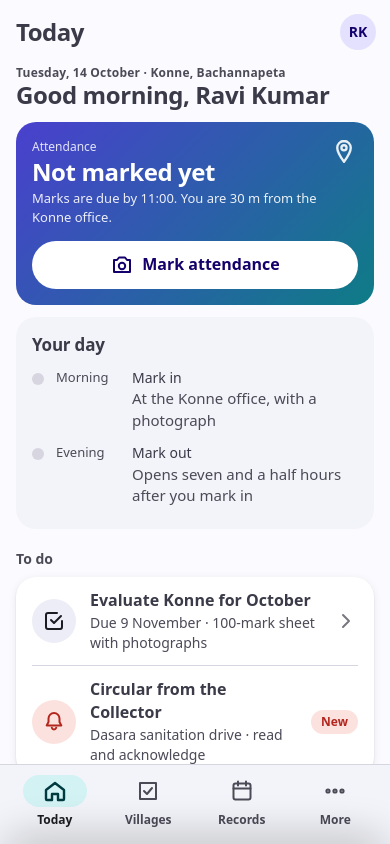
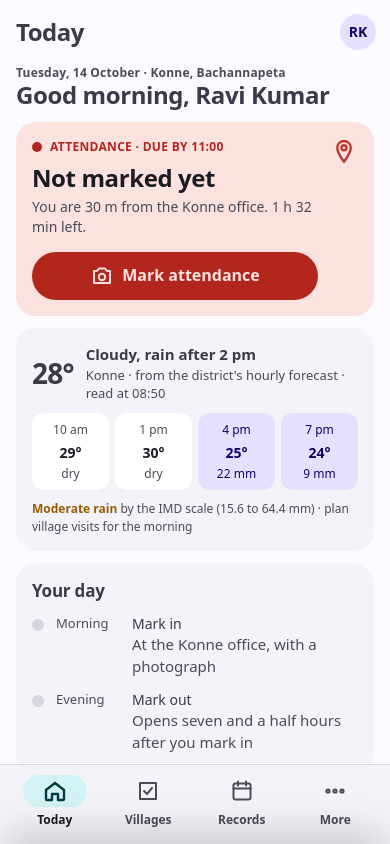
Before and after one commit to jangaoncdm/sjscore-app, a website: page design/prototype.html in a window 390 px wide. Drawn offline with Linux system fonts and the light colour scheme.

Commit message:
Design: Today takes its colour from the register, and the weather sits on it
Asked 14.10.2026: a reddish card while attendance is not marked, green once
it is, greyscale otherwise, and the weather on Today.

The attendance card is rendered from a state table rather than drawn once:
red-leaning while a mark is owed (deeper, with a rule round it, past 11:00),
green once the district holds it, amber while a mark out is open or a mark is
still on the phone, grey on a holiday or sanctioned leave. The chrome stays
neutral so a colour means one thing, and the gradient is not used on the
card, because a colour that carries meaning must not compete with decoration.
Every sentence on it is one the register can stand behind and none names a
sanction: a late mark is never a miss, a missed mark out draws a reminder and
nothing else, silence under sanction is leave. The Your day timeline follows
the same state. The separate Marked screen goes: it is Today in the done
state, and #marked still lands there.

Weather is a card under it: the figure, four hours across with the wet ones
tinted, and the IMD class spelt out with its band and what it means for the
morning. The render pass covers all eight states in both themes.

Co-Authored-By: Claude Fable 5.1 <noreply@anthropic.com>

```diff
--- a/design/prototype.html
+++ b/design/prototype.html
@@ -104,6 +104,39 @@ svg.i{width:24px;height:24px;stroke:currentColor;fill:none;stroke-width:2;stroke
 .card{background:var(--surface-low);border-radius:20px;padding:16px}
 .card.bright{background:var(--surface-bright);box-shadow:var(--shadow)}
 .card.hero{background:linear-gradient(135deg,var(--primary),var(--secondary));color:#fff}
+/* The state card. The tint says what the register holds for the day and nothing else: red-leaning while a
+   mark is owed, green once it is held, amber while something is open or still on the phone, grey when the
+   day asks for nothing. The gradient is not used here: a colour that means something must not compete
+   with one that is decoration. */
+.card.state{--st:var(--on-surface-2);--st-bg:var(--surface-mid);--st-c:var(--surface);background:var(--st-bg);color:var(--on-surface)}
+.card.state.due{--st:var(--err);--st-bg:var(--err-container);--st-c:var(--err-container)}
+.card.state.overdue{--st:var(--err);--st-bg:var(--err-container);--st-c:var(--err-container);box-shadow:inset 0 0 0 2px var(--err)}
+.card.state.done{--st:var(--ok);--st-bg:var(--ok-container);--st-c:var(--ok-container)}
+.card.state.open{--st:var(--warn);--st-bg:var(--warn-container);--st-c:var(--warn-container)}
+.card.state.rest{--st:var(--on-surface-2);--st-bg:var(--surface-mid);--st-c:var(--surface)}
+.card.state .st-k{display:flex;align-items:center;gap:8px;font-size:12px;font-weight:700;letter-spacing:.3px;text-transform:uppercase;color:var(--st)}
+.card.state .st-k i{width:10px;height:10px;border-radius:50%;background:var(--st);flex:0 0 auto}
+.card.state .st-k i.live{box-shadow:0 0 0 0 var(--st);animation:st-pulse 1.8s ease-out infinite}
+@keyframes st-pulse{0%{box-shadow:0 0 0 0 color-mix(in srgb,var(--st) 55%,transparent)}100%{box-shadow:0 0 0 9px transparent}}
+.card.state .st-t{font-size:24px;font-weight:800;letter-spacing:-.4px;line-height:1.15;margin-top:8px}
+.card.state .st-b{font-size:14px;color:var(--on-surface-2);margin-top:6px;line-height:1.45}
+.card.state .btn.st{background:var(--st);color:var(--st-c);margin-top:14px}
+.card.state .st-n{margin-top:12px;font-size:13px;font-weight:600;color:var(--st)}
+.card.state .st-ic{position:absolute;right:16px;top:16px;color:var(--st);opacity:.9}
+.card.state{position:relative;padding-right:56px}
+.card.state .btn.st{margin-right:-40px}
+/* weather: one line of fact, one line of what it means for the morning, four hours across */
+.card.wx{display:flex;flex-direction:column;gap:10px}
+.card.wx .now{display:flex;align-items:center;gap:12px}
+.card.wx .deg{font-size:28px;font-weight:800;letter-spacing:-.8px;line-height:1}
+.card.wx .now b{display:block;font-size:15px;font-weight:600}
+.card.wx .now div span{display:block;font-size:13px;color:var(--on-surface-2)}
+.card.wx .hrs{display:grid;grid-template-columns:repeat(4,1fr);gap:6px}
+.card.wx .hr{background:var(--surface-bright);border-radius:12px;padding:8px 4px;text-align:center;font-size:12px;color:var(--on-surface-2)}
+.card.wx .hr b{display:block;font-size:14px;color:var(--on-surface);font-weight:700;margin:4px 0 2px}
+.card.wx .hr.rain{background:var(--primary-container);color:var(--on-primary-container)}.card.wx .hr.rain b{color:inherit}
+.card.wx .imd{font-size:12px;color:var(--on-surface-2)}
+.card.wx .imd b{color:var(--warn);font-weight:700}
 .card.tonal{background:var(--primary-container);color:var(--on-primary-container)}
 .eyebrow{font-size:12px;font-weight:600;color:var(--on-surface-2);letter-spacing:.2px}
 .title-l{font-size:24px;font-weight:800;line-height:1.2;letter-spacing:-.4px;margin:0}
@@ -171,6 +204,7 @@ svg.i{width:24px;height:24px;stroke:currentColor;fill:none;stroke-width:2;stroke
 .tl{display:flex;gap:12px;align-items:flex-start;padding:6px 0}
 .tl .dot{width:12px;height:12px;border-radius:50%;background:var(--ok);margin-top:5px;flex:0 0 auto;box-shadow:0 0 0 3px var(--ok-container)}
 .tl .dot.off{background:var(--outline-v);box-shadow:none}
+.tl .dot.wait{background:var(--warn);box-shadow:0 0 0 3px var(--warn-container)}
 .tl .t{font-size:13px;color:var(--on-surface-2);min-width:64px}
 .tl b{font-weight:500;font-size:14px}
 .seg{display:grid;grid-template-columns:repeat(5,1fr);gap:4px}
@@ -242,19 +276,15 @@ svg.i{width:24px;height:24px;stroke:currentColor;fill:none;stroke-width:2;stroke
       <div class="eyebrow">Tuesday, 14 October · Konne, Bachannapeta</div>
       <p class="title-l">Good morning, Ravi Kumar</p>
     </div>
-    <div class="card hero" id="home-att">
-      <div style="display:flex;justify-content:space-between;align-items:flex-start;gap:12px">
-        <div><div style="font-size:12px;opacity:.85;font-weight:500">Attendance</div><div style="font-size:24px;font-weight:800;letter-spacing:-.4px;line-height:1.15;margin-top:2px">Not marked yet</div><div style="font-size:13px;opacity:.9;margin-top:4px">Marks are due by 11:00. You are 30 m from the Konne office.</div></div>
-        <svg class="i" viewBox="0 0 24 24" style="width:28px;height:28px;opacity:.9"><path d="M12 2.6c-3.2 0-5.8 2.6-5.8 5.8 0 4.2 5.8 12 5.8 12s5.8-7.8 5.8-12c0-3.2-2.6-5.8-5.8-5.8z"/><circle cx="12" cy="8.4" r="2.2"/></svg>
-      </div>
-      <button class="btn" style="background:#fff;color:var(--on-primary-container);margin-top:14px" data-go="mark"><svg class="i" viewBox="0 0 24 24"><path d="M4 7h3l2-2.5h6L17 7h3v12H4z"/><circle cx="12" cy="13" r="3.2"/></svg>Mark attendance</button>
+    <div class="card state due" id="home-att"></div>
+    <div class="card wx" id="home-wx">
+      <div class="now"><span class="deg num">28°</span><div><b>Cloudy, rain after 2 pm</b><span>Konne · from the district's hourly forecast · read at 08:50</span></div></div>
+      <div class="hrs"><div class="hr">10 am<b class="num">29°</b>dry</div><div class="hr">1 pm<b class="num">30°</b>dry</div><div class="hr rain">4 pm<b class="num">25°</b>22 mm</div><div class="hr rain">7 pm<b class="num">24°</b>9 mm</div></div>
+      <div class="imd"><b>Moderate rain</b> by the IMD scale (15.6 to 64.4 mm) · plan village visits for the morning</div>
     </div>
     <div class="card">
       <div class="title-m">Your day</div>
-      <div class="timeline">
-        <div class="tl"><div class="dot off"></div><div class="t">Morning</div><div><b>Mark in</b><br><span class="body">At the Konne office, with a photograph</span></div></div>
-        <div class="tl"><div class="dot off"></div><div class="t">Evening</div><div><b>Mark out</b><br><span class="body">Opens seven and a half hours after you mark in</span></div></div>
-      </div>
+      <div class="timeline" id="home-tl"></div>
     </div>
     <div class="section">To do</div>
     <div class="card bright" style="padding:4px 16px">
@@ -323,41 +353,6 @@ svg.i{width:24px;height:24px;stroke:currentColor;fill:none;stroke-width:2;stroke
     <button class="btn filled" data-go="marked">Mark attendance</button>
     <button class="btn text" data-go="mark">Take it again</button>
   </div>
-</section>
-
-<!-- ======================= MARKED (HOME, after) ======================= -->
-<section class="screen" data-s="marked">
-  <div class="bar"><h1>Today</h1><button class="ic" data-go="more"><span class="avatar">RK</span></button></div>
-  <div class="scroll">
-    <div><div class="eyebrow">Tuesday, 14 October · Konne, Bachannapeta</div><p class="title-l">Good morning, Ravi Kumar</p></div>
-    <div class="banner ok"><svg class="i" viewBox="0 0 24 24"><path d="M5 12l4 4L19 6"/></svg>Marked at 09:28 · location measured · received by the district</div>
-    <div class="card">
-      <div class="title-m">Your day</div>
-      <div class="timeline">
-        <div class="tl"><div class="dot"></div><div class="t num">09:28</div><div><b>Marked in</b><br><span class="body">30 m from the Konne office · ±9 m</span></div></div>
-        <div class="tl"><div class="dot off"></div><div class="t num">16:58</div><div><b>Mark out opens</b><br><span class="body">Seven and a half hours after marking in</span></div></div>
-      </div>
-    </div>
-    <div class="section">To do</div>
-    <div class="card bright" style="padding:4px 16px">
-      <button class="row" style="width:100%;text-align:left" data-go="inspect">
-        <span class="lead"><svg class="i" viewBox="0 0 24 24"><path d="M9 11l3 3 7-7"/><path d="M20 12v6a2 2 0 0 1-2 2H6a2 2 0 0 1-2-2V6a2 2 0 0 1 2-2h9"/></svg></span>
-        <span class="txt"><b>Evaluate Konne for October</b><span>Due 9 November · 100-mark sheet with photographs</span></span>
-        <svg class="i trail" viewBox="0 0 24 24"><path d="M9 6l6 6-6 6"/></svg>
-      </button>
-    </div>
-    <div class="section">This month</div>
-    <div class="stat">
-      <div class="card"><div class="v num">12<span style="font-size:15px;color:var(--on-surface-2);font-weight:500">/12</span></div><div class="k">days marked</div></div>
-      <div class="card"><div class="v num">82</div><div class="k">Konne's September score</div></div>
-    </div>
-  </div>
-  <nav class="nav" data-nav>
-    <button data-go="home" aria-current="page"><span class="pill"><svg viewBox="0 0 24 24"><path d="M3 11l9-7 9 7v9a1 1 0 0 1-1 1h-5v-6H9v6H4a1 1 0 0 1-1-1z"/></svg></span>Today</button>
-    <button data-go="inspect"><span class="pill"><svg viewBox="0 0 24 24"><path d="M4 4h16v16H4z"/><path d="M8 12l3 3 5-6"/></svg></span>Villages</button>
-    <button data-go="records"><span class="pill"><svg viewBox="0 0 24 24"><rect x="3.5" y="4.5" width="17" height="16" rx="2"/><path d="M3.5 9.5h17M8 2.5v4M16 2.5v4"/></svg></span>Records</button>
-    <button data-go="more"><span class="pill"><svg viewBox="0 0 24 24"><circle cx="5" cy="12" r="1.6"/><circle cx="12" cy="12" r="1.6"/><circle cx="19" cy="12" r="1.6"/></svg></span>More</button>
-  </nav>
 </section>
 
 <!-- ======================= VILLAGES / INSPECT ======================= -->
@@ -571,12 +566,12 @@ svg.i{width:24px;height:24px;stroke:currentColor;fill:none;stroke-width:2;stroke
   <p>Tap through on the phone. Every screen has one primary action, the bottom bar never leaves, and the day's status is always the first thing on Today.</p>
   <p>The direction chosen on 14.10.2026: Material You's look and feel (tonal surfaces, pill buttons, the one gradient, the tonal bar) with Base's type and icons (heavy, tight headlines; round neutral discs with stroke icons). The welcome opens on the Government of Telangana seal and moves on by itself.</p>
   <div class="jump"><button data-go="welcome">Welcome</button>
-    <button data-go="signin">Sign in</button><button data-go="home">Today</button><button data-go="mark">Mark attendance</button><button data-sheet="still">Not measured</button><button data-go="photo">Confirm</button><button data-go="marked">Marked</button><button data-go="inspect">Villages</button><button data-go="score">Score sheet</button><button data-go="summary">Review</button><button data-go="filed">Filed</button><button data-go="records">Records</button><button data-go="leave">Leave</button><button data-go="notices">Notices</button><button data-go="more">More</button><button data-go="offline">Offline</button><button data-sheet="refused">Refused</button>
+    <button data-go="signin">Sign in</button><button data-go="home">Today</button><button data-state="overdue">Today · past 11</button><button data-state="done">Today · marked</button><button data-state="queued">Today · queued</button><button data-state="out">Today · mark out</button><button data-state="closed">Today · complete</button><button data-state="holiday">Today · holiday</button><button data-state="leave">Today · on leave</button><button data-go="mark">Mark attendance</button><button data-sheet="still">Not measured</button><button data-go="photo">Confirm</button><button data-go="marked">Marked</button><button data-go="inspect">Villages</button><button data-go="score">Score sheet</button><button data-go="summary">Review</button><button data-go="filed">Filed</button><button data-go="records">Records</button><button data-go="leave">Leave</button><button data-go="notices">Notices</button><button data-go="more">More</button><button data-go="offline">Offline</button><button data-sheet="refused">Refused</button>
   </div>
   <ol>
     <li><b>Welcome</b> plays once an opening: the seal, the name word by word, a line that runs for five seconds, then sign in. A tap skips it.</li>
     <li><b>Sign in</b> once: number and PIN, then the phone remembers the officer.</li>
-    <li><b>Today</b> opens on the day's status. If attendance is not marked, the only thing that matters is the card at the top.</li>
+    <li><b>Today</b> opens on the day's status, and the card takes its colour from what the register holds: red-leaning while a mark is owed, green once it is held, amber while a mark out is open or a mark is still on the phone, grey on a holiday or sanctioned leave. The chrome stays neutral, so colour means one thing. Weather sits under it, classed the IMD way, with what it means for the morning.</li>
     <li><b>Mark attendance</b>: the location is read four times while the photograph is taken. Identical readings bring up the walk-and-read-again sheet. Out of place brings up the fence sheet.</li>
     <li><b>Confirm</b> shows the stamped photograph and the two checks that passed before the mark goes.</li>
     <li><b>Villages</b> lists what is due this reporting month, then the score sheet one section at a time, then review and file.</li>
@@ -598,7 +593,34 @@ svg.i{width:24px;height:24px;stroke:currentColor;fill:none;stroke-width:2;stroke
     ack:{ title:'Acknowledged', body:'The district records that you have read the circular on 14 October at 09:31. It stays under More › Circulars.', primary:'Done', go:'home' }
   };
   let welT = null;
+  /* TODAY_STATES: what the register holds for the day decides the card. Every sentence here is one the
+     register can actually stand behind, and none of them names a sanction. */
+  const TODAY_STATES = {
+    due:     { cls:'due',  live:true,  k:'Attendance · due by 11:00', t:'Not marked yet', b:'You are 30 m from the Konne office. 1 h 32 min left.', btn:'Mark attendance', go:'mark', tl:[['off','Morning','Mark in','At the Konne office, with a photograph'],['off','Evening','Mark out','Opens seven and a half hours after you mark in']] },
+    overdue: { cls:'overdue', live:true, k:'Attendance · past 11:00', t:'Not marked today', b:'A mark now is received as late. It is never a miss: the officer who marks has done his part.', btn:'Mark attendance now', go:'mark', tl:[['off','Morning','Mark in','Not yet · the day is read at 18:00'],['off','Evening','Mark out','Opens seven and a half hours after you mark in']] },
+    done:    { cls:'done', k:'Attendance · marked 09:28', t:'Marked for today', b:'30 m from the Konne office · ±9 m · location measured · received by the district.', note:'Mark out opens at 16:58', tl:[['on','09:28','Marked in','30 m from the Konne office · ±9 m'],['off','16:58','Mark out opens','Seven and a half hours after marking in']] },
+    queued:  { cls:'open', live:true, k:'Marked 09:28 · waiting to send', t:'Marked, on this phone', b:'It goes up the moment there is a line. The district reads the day at 18:00, so there is time.', note:'Nothing to do · keep the phone on', tl:[['wait','09:28','Marked in','Held on this phone until there is signal'],['off','16:58','Mark out opens','Seven and a half hours after marking in']] },
+    out:     { cls:'open', live:true, k:'Mark out · open since 16:58', t:'Mark out before 21:00', b:'Marked in at 09:28. A missed mark out draws a reminder and nothing else.', btn:'Mark out', go:'mark', tl:[['on','09:28','Marked in','30 m from the Konne office · ±9 m'],['off','16:58','Mark out','Open now · closes at 21:00']] },
+    closed:  { cls:'done', k:'Attendance · complete', t:'In 09:28 · out 17:04', b:'Both marks are on the register. Nothing more is asked of you today.', tl:[['on','09:28','Marked in','30 m from the Konne office · ±9 m'],['on','17:04','Marked out','40 m from the Konne office · ±11 m']] },
+    holiday: { cls:'rest', k:'Wednesday 15 October · Dasara', t:'Holiday · no attendance', b:'A General Holiday under G.O.Rt.No.1715. The register asks for nothing today.', tl:[['off','Today','No mark asked for','Holidays are never counted as working days']] },
+    leave:   { cls:'rest', k:'Casual leave · sanctioned', t:'On leave today', b:'Sanctioned by the Collector on 12 October. Silence today is leave, not absence.', note:'Back on Thursday 16 October', tl:[['off','Today','On sanctioned leave','No mark is asked for and none is counted against you']] }
+  };
+  const ST_ICON = { due:'<svg class="i" viewBox="0 0 24 24" style="width:28px;height:28px"><path d="M12 2.6c-3.2 0-5.8 2.6-5.8 5.8 0 4.2 5.8 12 5.8 12s5.8-7.8 5.8-12c0-3.2-2.6-5.8-5.8-5.8z"/><circle cx="12" cy="8.4" r="2.2"/></svg>', overdue:'<svg class="i" viewBox="0 0 24 24" style="width:28px;height:28px"><circle cx="12" cy="12" r="9"/><path d="M12 7v5l3 2"/></svg>', done:'<svg class="i" viewBox="0 0 24 24" style="width:28px;height:28px"><path d="M5 12l4 4L19 6"/></svg>', open:'<svg class="i" viewBox="0 0 24 24" style="width:28px;height:28px"><circle cx="12" cy="12" r="9"/><path d="M12 7v5l3 2"/></svg>', rest:'<svg class="i" viewBox="0 0 24 24" style="width:28px;height:28px"><rect x="3.5" y="4.5" width="17" height="16" rx="2"/><path d="M3.5 9.5h17M8 2.5v4M16 2.5v4"/></svg>' };
+  let todayState = 'due';
+  function renderToday(state){
+    const d = TODAY_STATES[state] || TODAY_STATES.due; todayState = d === TODAY_STATES.due ? 'due' : state;
+    const card = $('#home-att'); card.className = 'card state ' + d.cls;
+    card.innerHTML = '<span class="st-ic">' + ST_ICON[d.cls] + '</span><div class="st-k"><i class="' + (d.live ? 'live' : '') + '"></i>' + d.k + '</div><div class="st-t">' + d.t + '</div><div class="st-b">' + d.b + '</div>' +
+      (d.btn ? '<button class="btn st" data-go="' + d.go + '"><svg class="i" viewBox="0 0 24 24"><path d="M4 7h3l2-2.5h6L17 7h3v12H4z"/><circle cx="12" cy="13" r="3.2"/></svg>' + d.btn + '</button>' : '') +
+      (d.note ? '<div class="st-n">' + d.note + '</div>' : '');
+    $('#home-tl').innerHTML = d.tl.map(r => '<div class="tl"><div class="dot ' + (r[0] === 'on' ? '' : r[0] === 'wait' ? 'wait' : 'off') + '"></div><div class="t' + (/\d/.test(r[1]) ? ' num' : '') + '">' + r[1] + '</div><div><b>' + r[2] + '</b><br><span class="body">' + r[3] + '</span></div></div>').join('');
+    /* the holiday and the leave day are not Tuesday */
+    const eb = $('.screen[data-s="home"] .eyebrow');
+    eb.textContent = state === 'holiday' ? 'Wednesday, 15 October · Konne, Bachannapeta' : 'Tuesday, 14 October · Konne, Bachannapeta';
+  }
   function show(name){
+    if(name === 'marked'){ name = 'home'; renderToday('done'); }
+    if(name.indexOf('home-') === 0){ renderToday(name.slice(5)); name = 'home'; }
     $$('.screen').forEach(s => s.classList.toggle('on', s.dataset.s === name));
     clearTimeout(welT);
     if(name === 'welcome'){
@@ -607,8 +629,10 @@ svg.i{width:24px;height:24px;stroke:currentColor;fill:none;stroke-width:2;stroke
       welT = setTimeout(() => { if($('.screen[data-s="welcome"]').classList.contains('on')) show('signin'); }, 5200);
     }
     $('#phone .scroll') ; $$('.screen.on .scroll').forEach(el => el.scrollTop = 0);
-    try{ history.replaceState(null, '', '#' + name); }catch(e){}
+    try{ history.replaceState(null, '', '#' + (name === 'home' && todayState !== 'due' ? 'home-' + todayState : name)); }catch(e){}
   }
+  document.addEventListener('click', e => { const s = e.target.closest('[data-state]'); if(s){ renderToday(s.dataset.state); show('home'); } });
+  renderToday('due');
   function sheet(name){
     const d = SHEETS[name]; if(!d) return;
     $('#sheet').innerHTML = '<div class="handle"></div><h2>' + d.title + '</h2><p>' + d.body + '</p>' +
@@ -629,6 +653,7 @@ svg.i{width:24px;height:24px;stroke:currentColor;fill:none;stroke-width:2;stroke
     const h = (location.hash || '').slice(1);
     hide();
     if(h === 'still' || h === 'refused'){ show('mark'); sheet(h); return; }
+    if(h === 'marked' || h.indexOf('home-') === 0){ show(h); return; }
     show(document.querySelector('.screen[data-s="' + h + '"]') ? h : 'home');
   }
   window.addEventListener('hashchange', route);
--- a/design/render-prototype.js
+++ b/design/render-prototype.js
@@ -3,7 +3,7 @@
 const fs = require('fs'), path = require('path'), http = require('http');
 const { chromium } = require('playwright');
 const OUT = path.join(__dirname, '..', 'Info', 'design');
-const SCREENS = ['welcome', 'signin', 'home', 'mark', 'photo', 'marked', 'inspect', 'score', 'summary', 'filed', 'records', 'leave', 'notices', 'more', 'offline'];
+const SCREENS = ['welcome', 'signin', 'home', 'mark', 'photo', 'marked', 'home-overdue', 'home-queued', 'home-out', 'home-closed', 'home-holiday', 'home-leave', 'inspect', 'score', 'summary', 'filed', 'records', 'leave', 'notices', 'more', 'offline'];
 const SHEETS = ['still', 'refused'];
 (async () => {
   fs.mkdirSync(OUT, { recursive:true });
```
